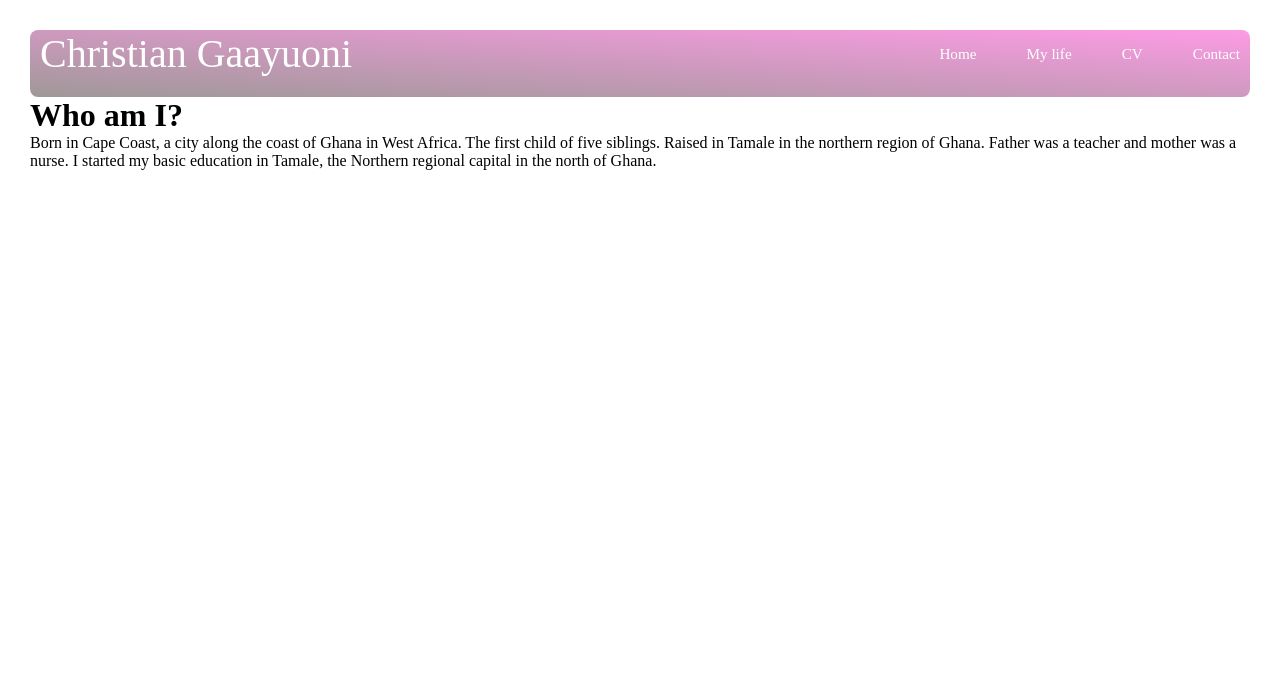
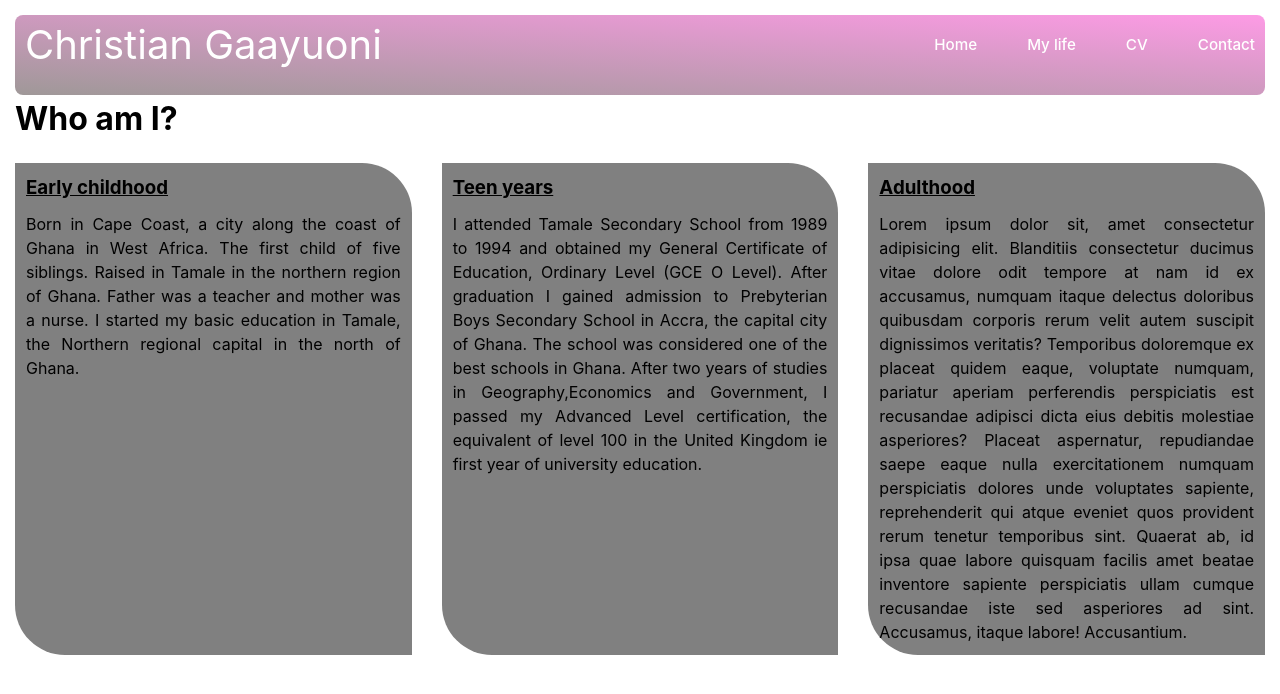
Before and after one commit to GaayuoniC/Gaayuoni-website-react, a React (Vite) app: page /aboutme in a window 1280 px wide. Shown: the top 694 px of the page. Built offline with nearby package versions, Linux system fonts and the light colour scheme.

Commit message:
WIP: my life page work in progress

```diff
--- /dev/null
+++ b/src/Pages/AboutMe.css
@@ -0,0 +1,21 @@
+.myLife-container {
+  display: flex;
+  flex-direction: row;
+  gap: 30px;
+  text-align: justify;
+  margin-top: 20px;
+}
+
+.myLife-item {
+  flex: 1;
+  border: 1px solid transparent;
+  border-top-right-radius: 50px;
+  background-color: grey;
+  /* border-radius: var(--border-radius); */
+  border-bottom-left-radius: 50px;
+  padding: 10px;
+}
+h3 {
+  text-decoration: underline;
+  margin-bottom: 10px;
+}
--- a/src/Pages/AboutMe.jsx
+++ b/src/Pages/AboutMe.jsx
@@ -1,18 +1,56 @@
+import "./AboutMe.css";
+
 export function AboutMe() {
   return (
     <>
       <h1>Who am I?</h1>
       <div className="myLife-container">
-        <section>
+        <div className="myLife-item">
+          <h3>Early childhood</h3>
+          <section>
+            <p>
+              Born in Cape Coast, a city along the coast of Ghana in West
+              Africa. The first child of five siblings. Raised in Tamale in the
+              northern region of Ghana. Father was a teacher and mother was a
+              nurse. I started my basic education in Tamale, the Northern
+              regional capital in the north of Ghana.
+            </p>
+            <p></p>
+          </section>
+        </div>
+        <div className="myLife-item">
+          <h3>Teen years</h3>
+
           <p>
-            Born in Cape Coast, a city along the coast of Ghana in West Africa.
-            The first child of five siblings. Raised in Tamale in the northern
-            region of Ghana. Father was a teacher and mother was a nurse. I
-            started my basic education in Tamale, the Northern regional capital
-            in the north of Ghana.
+            I attended Tamale Secondary School from 1989 to 1994 and obtained my
+            General Certificate of Education, Ordinary Level (GCE O Level).
+            After graduation I gained admission to Prebyterian Boys Secondary
+            School in Accra, the capital city of Ghana. The school was
+            considered one of the best schools in Ghana. After two years of
+            studies in Geography,Economics and Government, I passed my Advanced
+            Level certification, the equivalent of level 100 in the United
+            Kingdom ie first year of university education.
           </p>
-          <p></p>
-        </section>
+        </div>
+        <div className="myLife-item">
+          <h3>Adulthood</h3>
+          <p>
+            {" "}
+            Lorem ipsum dolor sit, amet consectetur adipisicing elit. Blanditiis
+            consectetur ducimus vitae dolore odit tempore at nam id ex
+            accusamus, numquam itaque delectus doloribus quibusdam corporis
+            rerum velit autem suscipit dignissimos veritatis? Temporibus
+            doloremque ex placeat quidem eaque, voluptate numquam, pariatur
+            aperiam perferendis perspiciatis est recusandae adipisci dicta eius
+            debitis molestiae asperiores? Placeat aspernatur, repudiandae saepe
+            eaque nulla exercitationem numquam perspiciatis dolores unde
+            voluptates sapiente, reprehenderit qui atque eveniet quos provident
+            rerum tenetur temporibus sint. Quaerat ab, id ipsa quae labore
+            quisquam facilis amet beatae inventore sapiente perspiciatis ullam
+            cumque recusandae iste sed asperiores ad sint. Accusamus, itaque
+            labore! Accusantium.
+          </p>
+        </div>
       </div>
     </>
   );
--- a/src/index.css
+++ b/src/index.css
@@ -1,12 +1,12 @@
-/* :root {
+:root {
   font-family: Inter, system-ui, Avenir, Helvetica, Arial, sans-serif;
   line-height: 1.5;
   font-weight: 400;
-  padding: 30px;
-  margin: 30px;
+  padding: 15px;
+
   --border-radius: 10px;
   --border-line: 1px solid black;
-} */
+}
 
 * {
   box-sizing: border-box;
@@ -14,6 +14,6 @@
   padding: 0;
 }
 
-body {
+/* body {
   padding: 30px;
-}
+} */
--- a/src/main.jsx
+++ b/src/main.jsx
@@ -5,20 +5,20 @@ import "./index.css";
 import { RootLayout } from "../src/Pages/RootLayout";
 import { HomePage } from "../src/Pages/HomePage";
 import { AboutMe } from "./Pages/AboutMe";
-import {Cv} from "./Pages/Cv"
-import {Contact} from "./Pages/Contact"
+import { Cv } from "./Pages/Cv";
+import { Contact } from "./Pages/Contact";
 
 const router = createBrowserRouter([
   {
     path: "/",
     element: <RootLayout />,
-    children: [{ index: true, element: <HomePage /> },
-    {path: "aboutme", element: <AboutMe/>}, {path: "cv", element:<Cv/>},{
-      path: "contact", element: <Contact/>
-    }, {path: "homepage", element: <HomePage/>}
-
-
-  ],
+    children: [
+      { index: true, element: <HomePage /> },
+      { path: "aboutme", element: <AboutMe /> },
+      { path: "cv", element: <Cv /> },
+      { path: "contact", element: <Contact /> },
+      { path: "homepage", element: <HomePage /> },
+    ],
   },
 ]);
 
```
